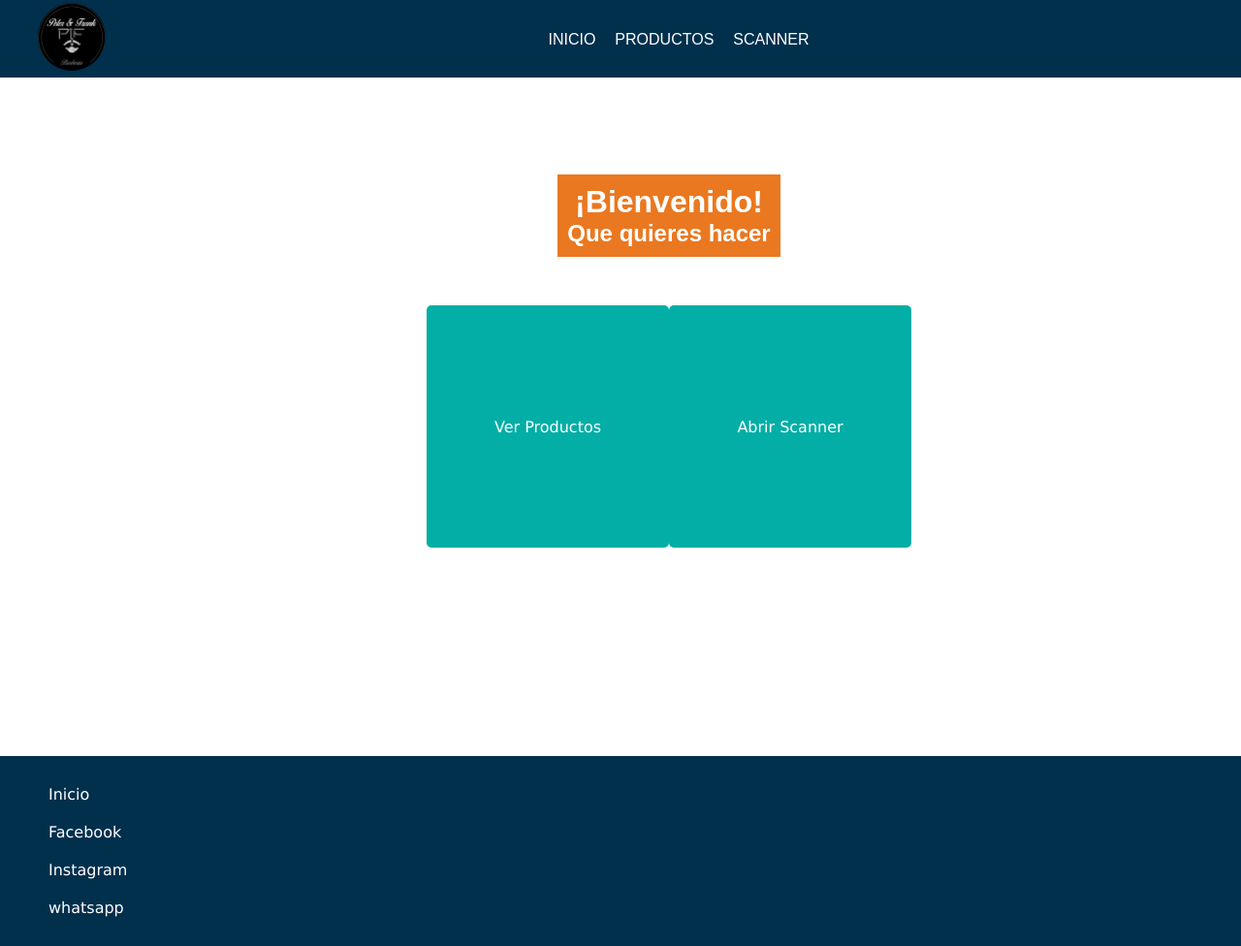
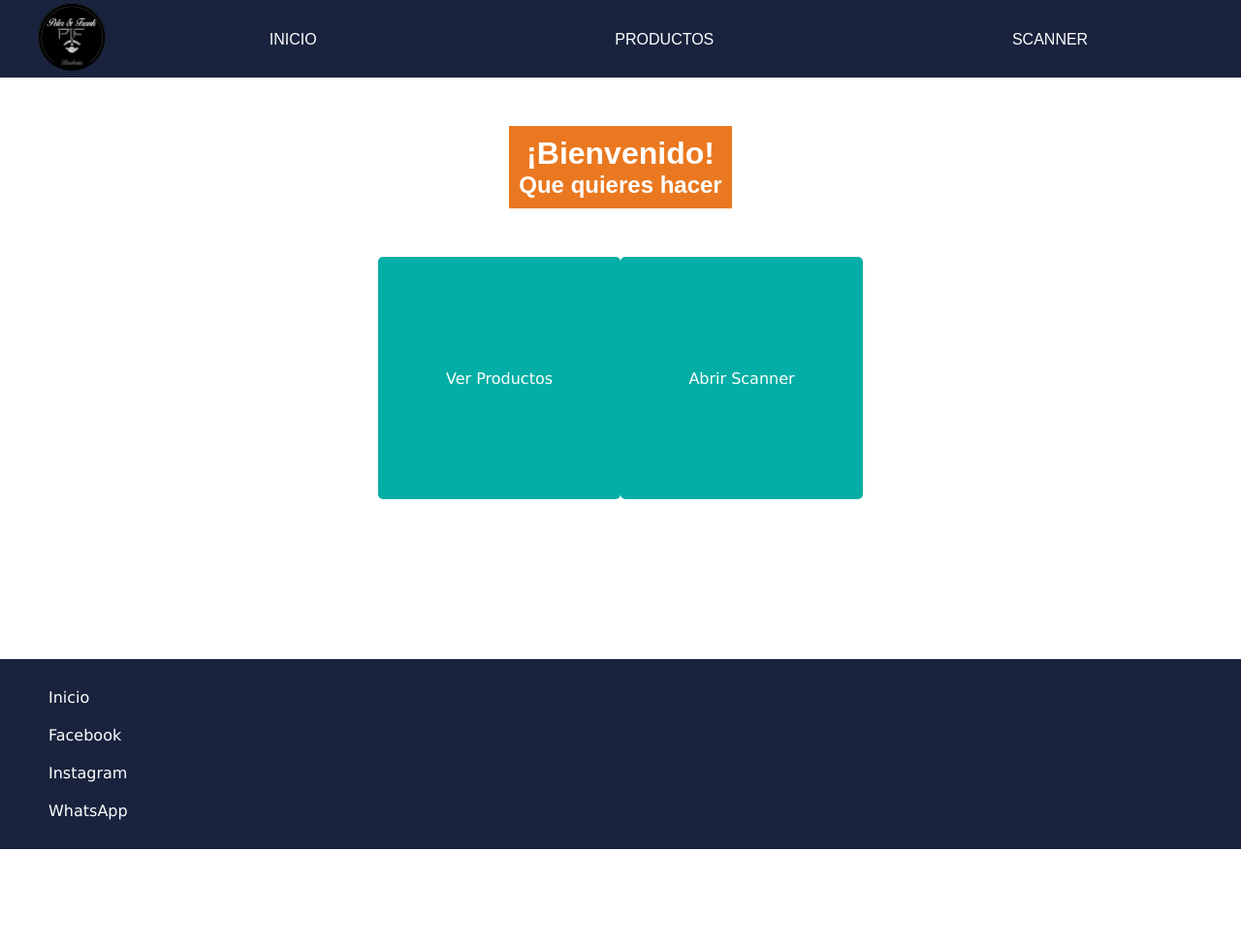
Before and after one commit to Pedro-guzman/productos, a Django app: page / in a window 1280 px wide; the page is wider, and only the part inside the window is pictured. Shown: that part at 97% size. After the commit the page ends 876 px from the top of that part, so only its background shows below. Run offline with Django 5.2, Linux system fonts and the light colour scheme.

Commit message:
Actualización de links de redes sociales

```diff
--- a/static/css/style.css
+++ b/static/css/style.css
@@ -1,5 +1,5 @@
 :root {
-    --color-primary: #01304d;
+    --color-primary: #19233e;
     --color-secondary: rgb(234, 120, 32);
     --color-text: #666;
     --color-btn: rgb(0, 136, 255);
@@ -35,7 +35,7 @@ nav ul {
     list-style: none;
     display: flex;
     width: 90vw;
-    justify-content: center;
+    justify-content: space-around;
     align-items: center;
     flex-wrap: wrap;
 }
@@ -52,13 +52,15 @@ nav ul li a:hover {
     color: var(--color-secondary);
     text-decoration: underline;
     text-underline-offset: 7px;
+    background-color: #014b78;
+    border-radius: 3px;
 }
 
 main {
     display: flex;
     height: 75vh;
     width: 100vw;
-    margin: 50px;
+
     justify-content: flex-start;
     align-items: center;
     flex-direction: column;
@@ -272,6 +274,9 @@ footer ul li a:hover {
 .cards {
     display: flex;
     justify-content: space-between;
+    margin-left: auto;
+    margin-right: auto;
+
 }
 
 .card {
--- a/templates/layout/partials/footer.html
+++ b/templates/layout/partials/footer.html
@@ -2,9 +2,9 @@
 <footer>
     <ul>
         <li><a href="{% url 'index' %}">Inicio</a></li>
-        <li><a href="#">Facebook</a></li>
-        <li><a href="#">Instagram</a></li>
-        <li><a href="#">whatsapp</a></li>
+        <li><a href="https://www.facebook.com/BarberiaGuzm/?locale=es_LA" target="_blank">Facebook</a></li>
+        <li><a href="https://www.instagram.com/peter_frankbarber/p/C0Ad-GjJeSm/" target="_blank">Instagram</a></li>
+        <li><a href="https://wa.me/523311747515" target="_blank">WhatsApp</a></li>
 
     </ul>
 
```
Also changed, not shown: requirements.txt (added, +9 -0 lines), 3 other files.
